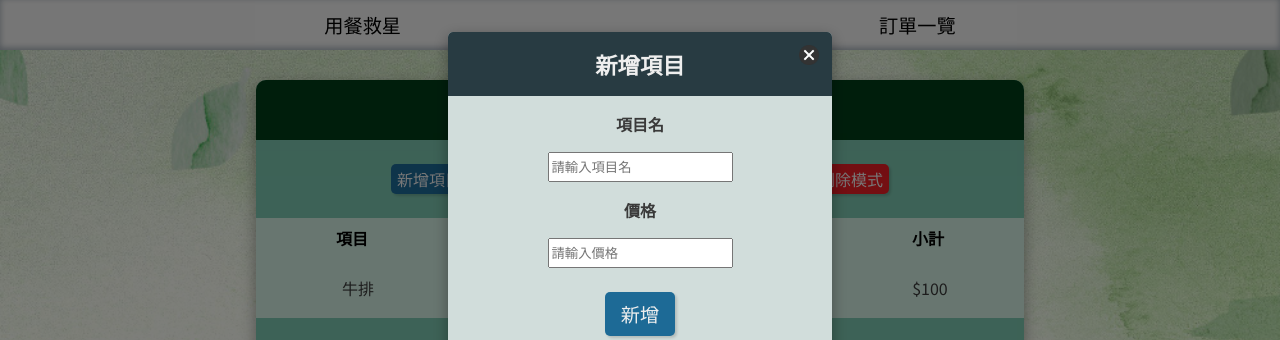
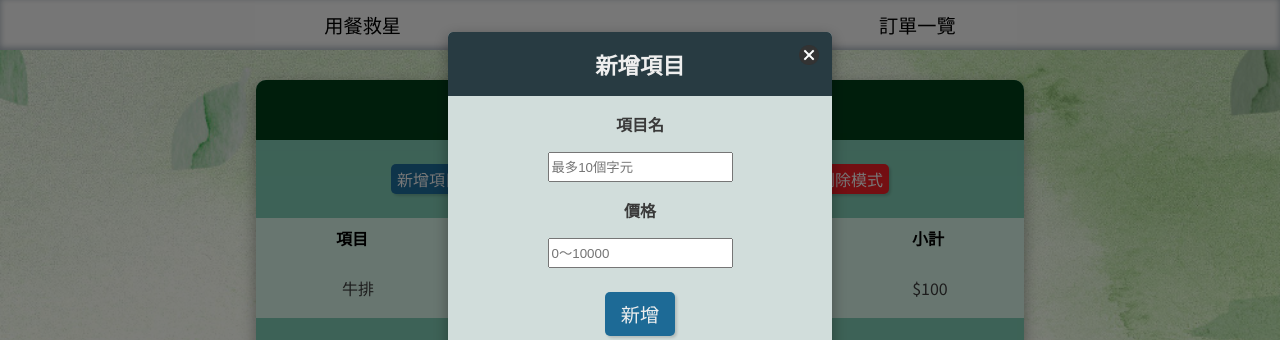
Before and after one commit to Melon-Lo/Mealtime-Saver-React, a React (Create React App) app: page / in a window 1280 px wide. Both pictures are taken after a click on the button "新增項目". Shown: the top 340 px of the page. Built offline with nearby package versions, Linux system fonts and the light colour scheme.

Commit message:
feat/ fix bugs

```diff
--- a/src/components/AddItemModal.jsx
+++ b/src/components/AddItemModal.jsx
@@ -13,7 +13,7 @@ import cross from '../assets/icons/cross_black.png'
 import { textData } from '../data/textData'
 
 export default function AddItemModal() {
-  const { handleNameChange, handlePriceChange, handleAddItem } = useContext(FunctionsContext)
+  const { handleNameChange, handlePriceChange, handleAddItem, inputNameValue, inputPriceValue } = useContext(FunctionsContext)
   const { setShowModal } = useContext(ModalContext)
   const { modalTitle, nameTitle, priceTitle, namePlaceholder, pricePlaceholder, buttonContent } = textData.modals.addItemModal
 
@@ -33,6 +33,7 @@ export default function AddItemModal() {
             <h5>{nameTitle}</h5>
             <input
               type="text"
+              value={inputNameValue}
               placeholder={namePlaceholder}
               onChange={(e) => {
                 handleNameChange?.(e.target.value)
@@ -43,6 +44,7 @@ export default function AddItemModal() {
             <h5>{priceTitle}</h5>
             <input
               type="number"
+              value={inputPriceValue}
               placeholder={pricePlaceholder}
               onChange={(e) => {
                 handlePriceChange?.(e.target.value)
--- a/src/contexts/FunctionsContext.jsx
+++ b/src/contexts/FunctionsContext.jsx
@@ -60,7 +60,12 @@ export default function FunctionsContextProvider({ children }) {
 
   // price: 0-10000
   const handlePriceChange = (value) => {
-    setInputPriceValue(Math.min(value, 10000))
+    if (value > 10000) {
+      value = 10000
+    } else if (value < 0) {
+      value = 0
+    }
+    setInputPriceValue(value)
   }
 
   // submit
--- a/src/data/textData.js
+++ b/src/data/textData.js
@@ -21,14 +21,14 @@ export const textData = {
       modalTitle: '新增項目',
       nameTitle: '項目名',
       priceTitle: '價格',
-      namePlaceholder: '請輸入項目名',
-      pricePlaceholder: '請輸入價格',
+      namePlaceholder: '最多10個字元',
+      pricePlaceholder: '0～10000',
       buttonContent: '新增',
     },
     editItemModal: {
       modalTitle: '修改項目',
-      namePlaceholder: '請輸入新項目名',
-      pricePlaceholder: '請輸入新價格',
+      namePlaceholder: '最多10個字元',
+      pricePlaceholder: '0～10000',
       buttonContent: '修改',
     }
   },
```
